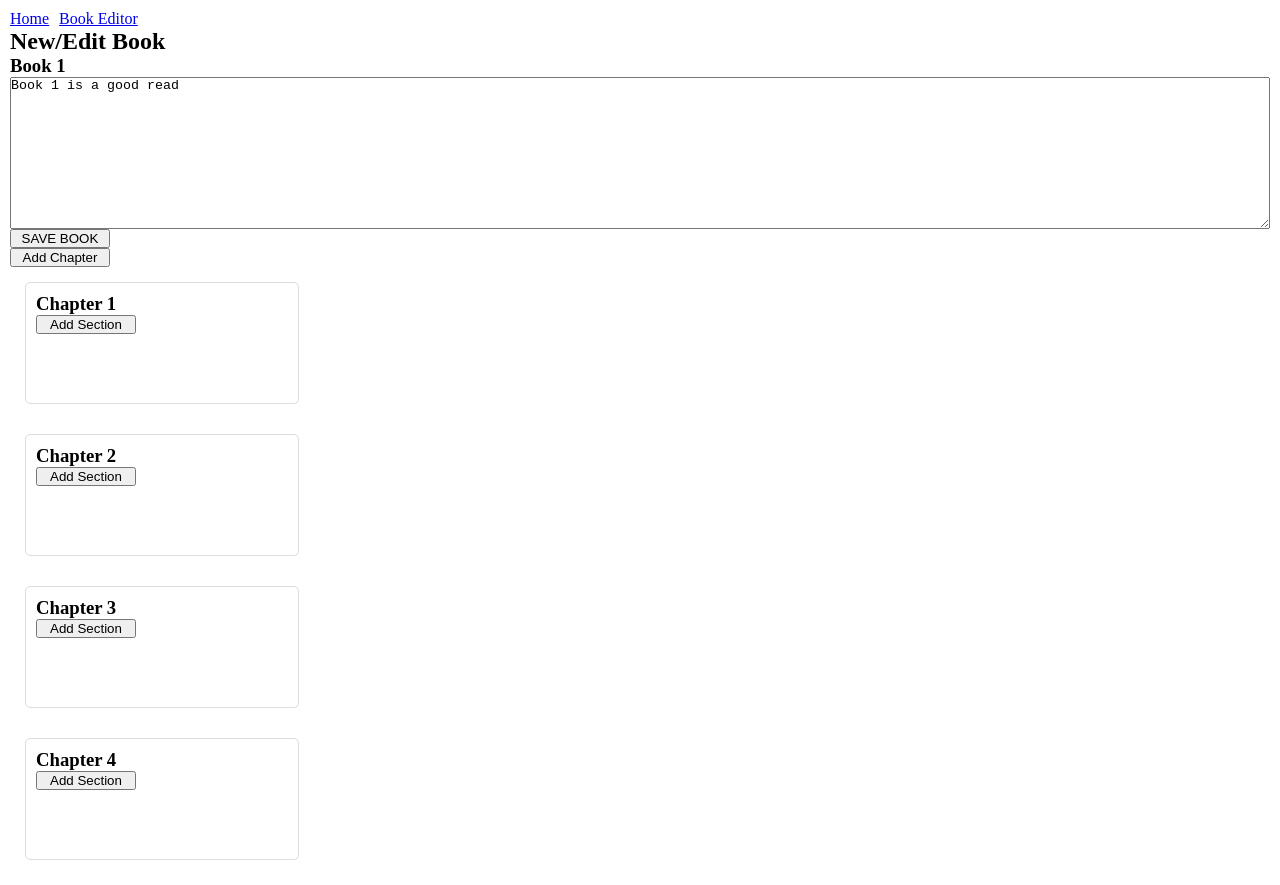
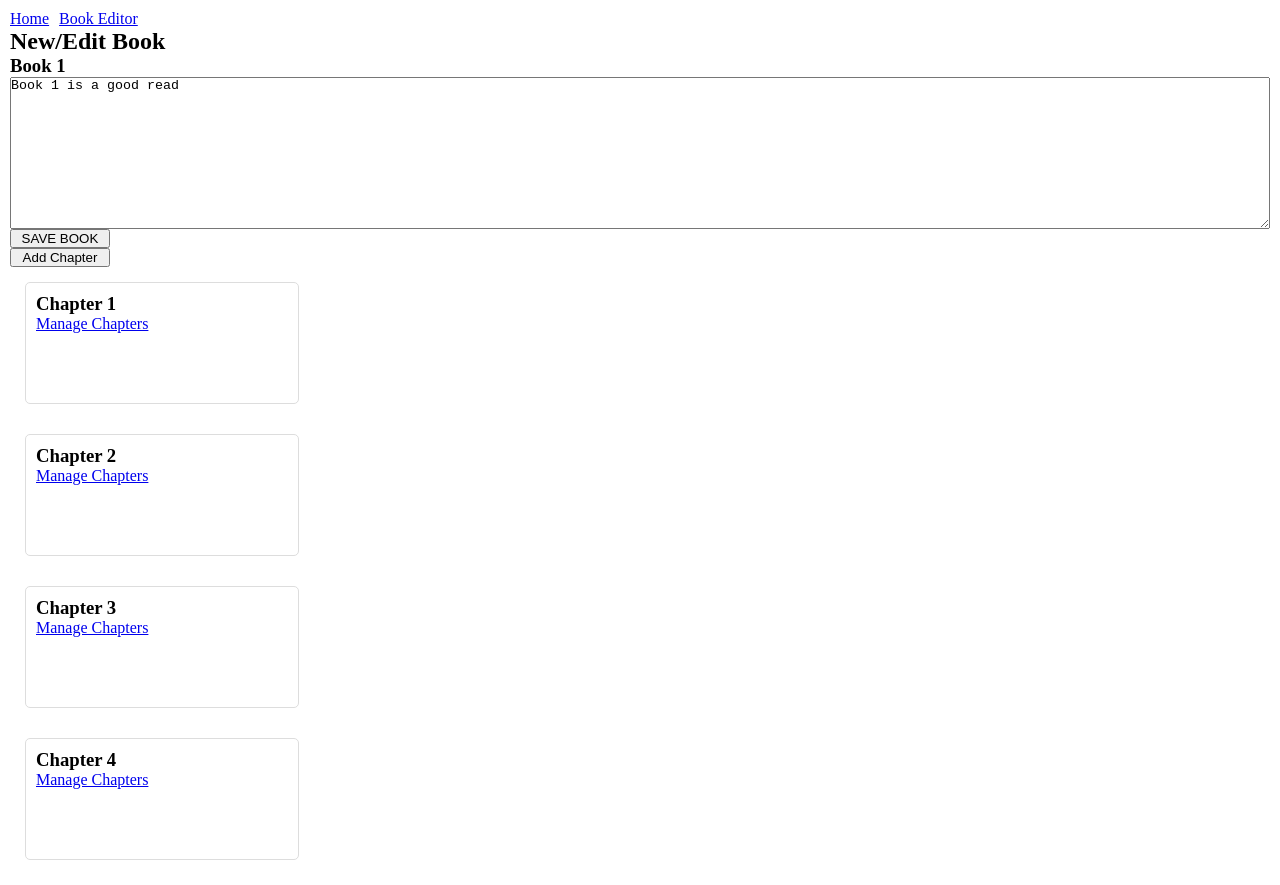
Before and after one commit to rajeshpillai/micro-books, a React (Create React App) app: page /book/editor/1 in a window 1280 px wide. Built offline with nearby package versions, Linux system fonts and the light colour scheme.

Commit message:
Chapter listing fix

```diff
--- a/src/pages/book-editor.js
+++ b/src/pages/book-editor.js
@@ -27,18 +27,22 @@ const BookEditor = (props) => {
   }
 
   return (
-    <div className="form">
+    <>
+      {!book && <h3>Loading...</h3>}
+      { book && <div className="form">
           <h2>New/Edit Book</h2>
-      <h3>{book?.title}</h3>
+          <h3>{book.title}</h3>
           <textarea name="desc" placeholder="book description" rows="10" cols="100"
-        value={book?.desc}
+            value={book.desc}
             onChange = {handleChange}
           />
           <button onClick={handleSaveBook}>SAVE BOOK</button>
 
           <button>Add Chapter</button>
-      <Chapters bookId={book?.id}/>
+          <Chapters book={book}/>
         </div>
+      }
+    </>
   )
 }
 
--- a/src/pages/chapter.js
+++ b/src/pages/chapter.js
@@ -1,14 +1,10 @@
-export default function Chapter({chapter}) {
+import {NavLink} from 'react-router-dom';
 
-  return (
-    <>
-      {!chapter && <h2>Loading....</h2>}
-      { chapter &&
-        <div className="book">
-          <h3>{chapter.title}</h3>
-          <button>Add Section</button>
-        </div>
-      }
-    </>
+export default function Chapter({book, chapter}) {
+return (
+      <div className="book">
+        <h3>{chapter.title}</h3>
+        <NavLink to={`/books/${book.id}/`}>Manage Chapters</NavLink>
+      </div>
   )
 }
--- a/src/pages/chapters.js
+++ b/src/pages/chapters.js
@@ -1,15 +1,15 @@
 import {useState, useEffect, useContext} from 'react';
-import {useParams, NavLink} from 'react-router-dom';
 import { RootContext } from '../context/root-context';
 import Chapter from './chapter';
 
-export default function Chapters({bookId}) {
+export default function Chapters({book}) {
+  console.log("Loading book...", book);
   const [chapters, setChapters] = useState(undefined);
   const {getChapters} = useContext(RootContext);
 
   useEffect(() => {
-    setChapters(getChapters(bookId))
-  }, [bookId])
+    setChapters(getChapters(book.id))
+  }, [])
 
   return (
     <>
@@ -17,7 +17,7 @@ export default function Chapters({bookId}) {
       {chapters &&
         chapters.map(chapter => {
           return (
-            <Chapter chapter = {chapter} />
+            <Chapter book={book} chapter = {chapter} />
           )
         })
       }
--- a/src/providers/root-provider.js
+++ b/src/providers/root-provider.js
@@ -80,7 +80,10 @@ export const RootProvider = ({children}) => {
   }
 
   const getChapters = (bookId) => {
-    return state.chapters.filter(chapter => chapter.bookId == bookId);
+    console.log(`Getting chapters for book ${bookId}`);
+    const result = state.chapters.filter(chapter => chapter.bookId == bookId);
+    console.log("chapters: ", result, bookId);
+    return result;
   }
 
   const getApi = () => {
```
Lines whose indentation alone changed are shown as unchanged.
